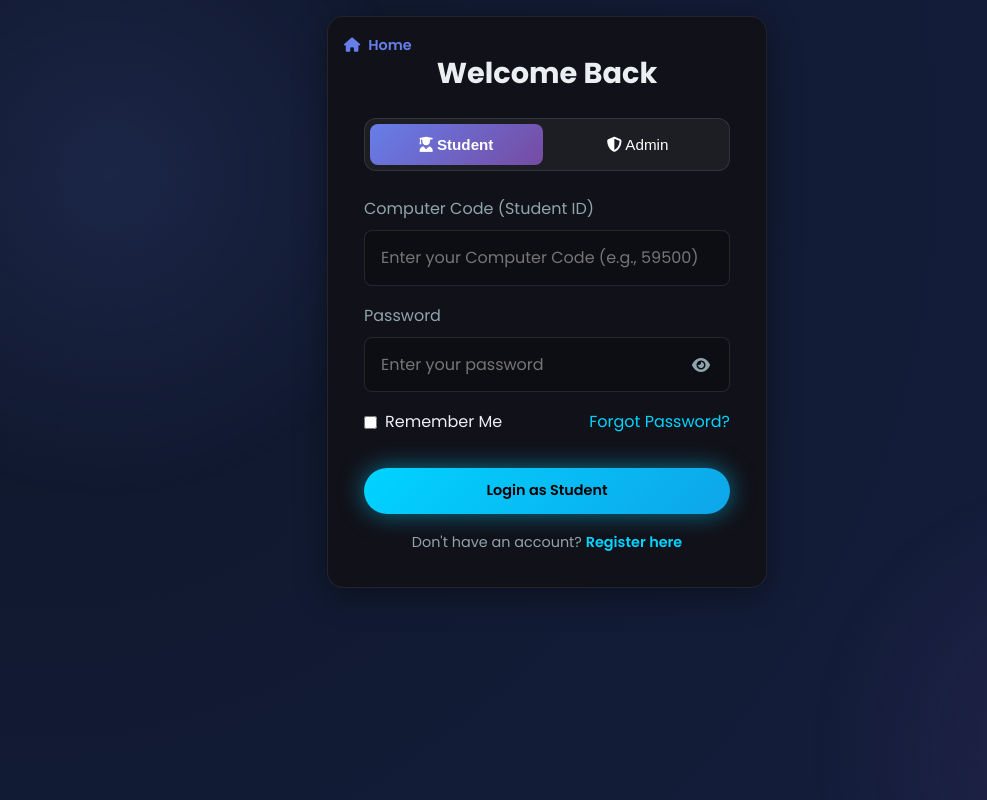
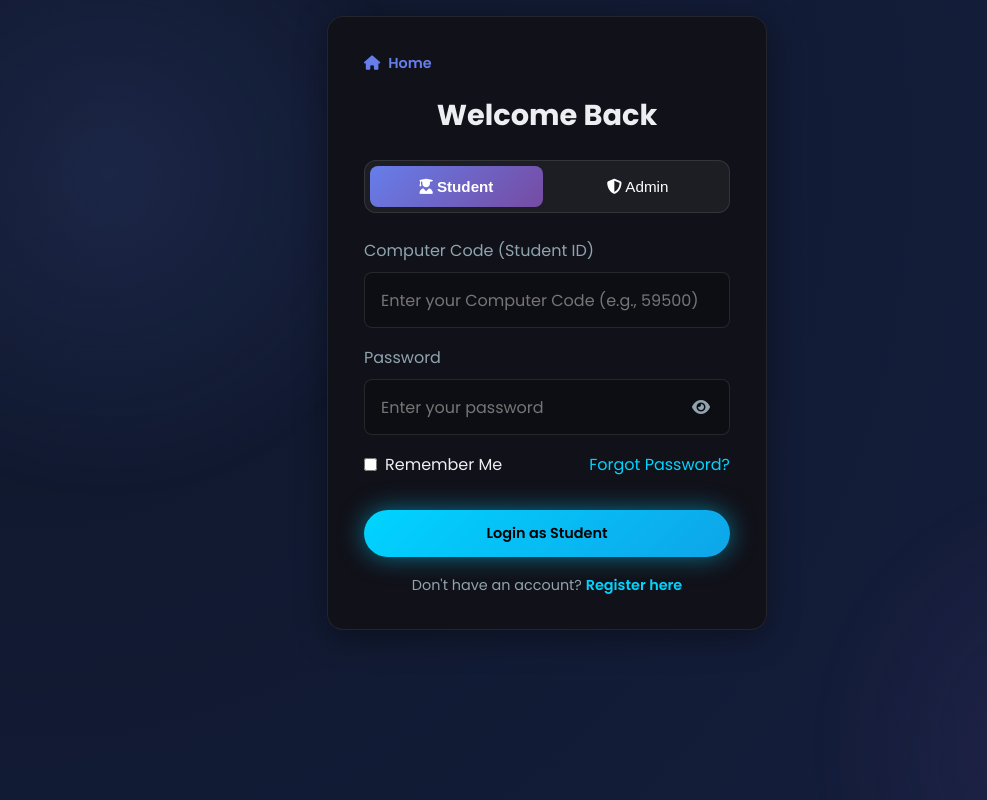
Before and after one commit to abhi6101/hack-react, a React (Vite) app in the folder fully-frontend-react/: page /login in a window 1280 px wide. Shown: the whole page, without its empty margins (93-1080 px from the left). Built offline with nearby package versions, Linux system fonts and the light colour scheme; no server answers.

Commit message:
Fix Jobs filter width bug, update Papers title, fix Register home button

```diff
--- a/fully-frontend-react/src/pages/Jobs.jsx
+++ b/fully-frontend-react/src/pages/Jobs.jsx
@@ -316,6 +316,8 @@ const Jobs = () => {
                                 borderRadius: '12px',
                                 cursor: 'pointer',
                                 width: '100%',
+                                minWidth: 0,
+                                boxSizing: 'border-box',
                                 justifyContent: 'space-between',
                                 color: '#fff',
                                 fontSize: '0.9rem'
@@ -411,6 +413,8 @@ const Jobs = () => {
                                 borderRadius: '12px',
                                 cursor: 'pointer',
                                 width: '100%',
+                                minWidth: 0,
+                                boxSizing: 'border-box',
                                 justifyContent: 'space-between',
                                 color: '#fff',
                                 fontSize: '0.9rem'
--- a/fully-frontend-react/src/pages/Login.jsx
+++ b/fully-frontend-react/src/pages/Login.jsx
@@ -203,16 +203,15 @@ const Login = () => {
                         transition={{ delay: 0.2 }}
                     >
                         <Link to="/" style={{
-                            position: 'absolute',
-                            top: '1rem',
-                            left: '1rem',
+                            position: 'relative',
+                            display: 'inline-flex',
+                            alignItems: 'center',
+                            gap: '0.5rem',
                             color: '#667eea',
                             textDecoration: 'none',
-                            display: 'flex',
-                            alignItems: 'center',
-                            gap: '0.5rem',
                             fontSize: '0.9rem',
-                            fontWeight: '600'
+                            fontWeight: '600',
+                            marginBottom: '1rem'
                         }}>
                             <i className="fas fa-home"></i> Home
                         </Link>
--- a/fully-frontend-react/src/pages/Papers.jsx
+++ b/fully-frontend-react/src/pages/Papers.jsx
@@ -424,7 +424,7 @@ const Papers = () => {
                 marginBottom: '2rem'
             }}>
                 <div style={{ maxWidth: '650px' }}>
-                    <h1 style={{ margin: 0, fontSize: '1.8rem', fontWeight: '700', color: 'var(--text-primary)' }}>RGPV Question Papers</h1>
+                    <h1 style={{ margin: 0, fontSize: '1.8rem', fontWeight: '700', color: 'var(--text-primary)' }}>Previous Year Question Papers</h1>
                     <p style={{ position: 'absolute', width: '1px', height: '1px', padding: 0, margin: '-1px', overflow: 'hidden', clip: 'rect(0, 0, 0, 0)', whiteSpace: 'nowrap', border: 0 }}>
                         Download the complete archive of <strong>RGPV previous year question papers</strong> for the IMCA (Integrated MCA) program. Unlike other portals that only offer 1 or 2 papers, Hack2Hired provides the full, exclusive collection from Semester 1 to 10.
                     </p>
@@ -849,7 +849,7 @@ const Papers = () => {
     return (
         <div className="papers-page-wrapper">
             <Helmet>
-                <title>RGPV Question Papers | IMCA Previous Year Exams | Hack-2-Hired</title>
+                <title>Previous Year Question Papers | IMCA Exams | Hack-2-Hired</title>
                 <meta name="description" content="Download exclusive RGPV question papers and Integrated MCA (IMCA) previous year exams. Access the complete collection of 1st to 10th semester papers." />
                 <meta name="keywords" content="imca previous year question paper, previous pg question papers, rmca lmca imca question papers, imca bca integrated honor solved question papers, RGPV question papers, RGPV IMCA papers, IMCA 8th sem papers, Integrated MCA question papers, RGPV previous year papers, Hack2Hired" />
             </Helmet>
--- a/fully-frontend-react/src/pages/Register.jsx
+++ b/fully-frontend-react/src/pages/Register.jsx
@@ -658,7 +658,7 @@ const Register = () => {
                         <video ref={videoRef} autoPlay playsInline muted></video>
                     </div>, document.body
                 )}
-                <div style={{ position: 'absolute', top: '1rem', left: '1rem', display: 'flex', gap: '1rem', alignItems: 'center' }}>
+                <div style={{ position: 'relative', display: 'flex', gap: '1rem', alignItems: 'center', justifyContent: 'center', marginBottom: '1rem' }}>
                     <Link to="/" style={{ color: '#667eea', textDecoration: 'none', display: 'flex', alignItems: 'center', gap: '0.5rem', fontSize: '0.9rem', fontWeight: '600' }}>
                         <i className="fas fa-home"></i> Home
                     </Link>
```
